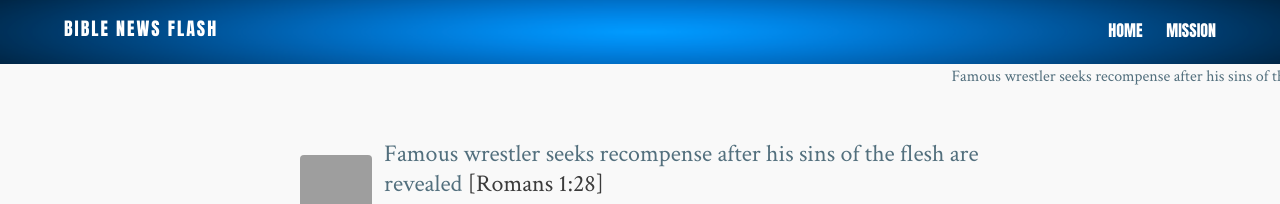
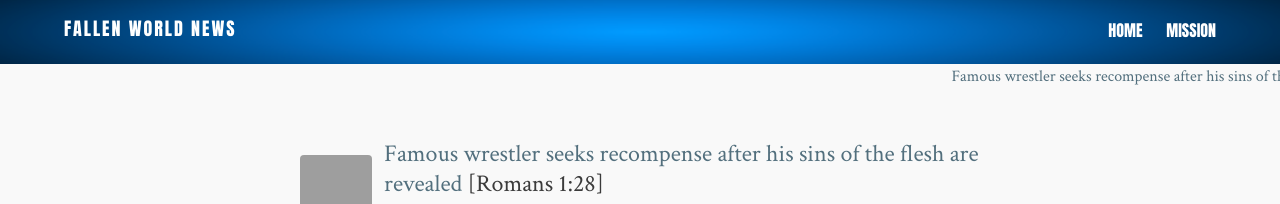
Before and after one commit to flashlightministries/oilforlight, a Jekyll site: the page built from index.html, in a window 1280 px wide. Shown: the top 204 px of the page. Built offline with Jekyll 4.4.1, drawn with Linux system fonts in a browser that asks for light colours; the list of posts is cut into pages by our own code; grey boxes are pictures that could not be loaded.

Commit message:
Create _config.yml

```diff
--- a/_config.yml
+++ b/_config.yml
@@ -1,6 +1,6 @@
-title:            BIBLE NEWS FLASH
+title:            FALLEN WORLD NEWS
 tagline:          All the news that's fit for teaching, for reproof, for correction and for training in righteousness.
-canonical:        http://biblenewsflash.com
+canonical:        http://fallenworldnews.com
 
 # Owner/author information
 owner:
```
